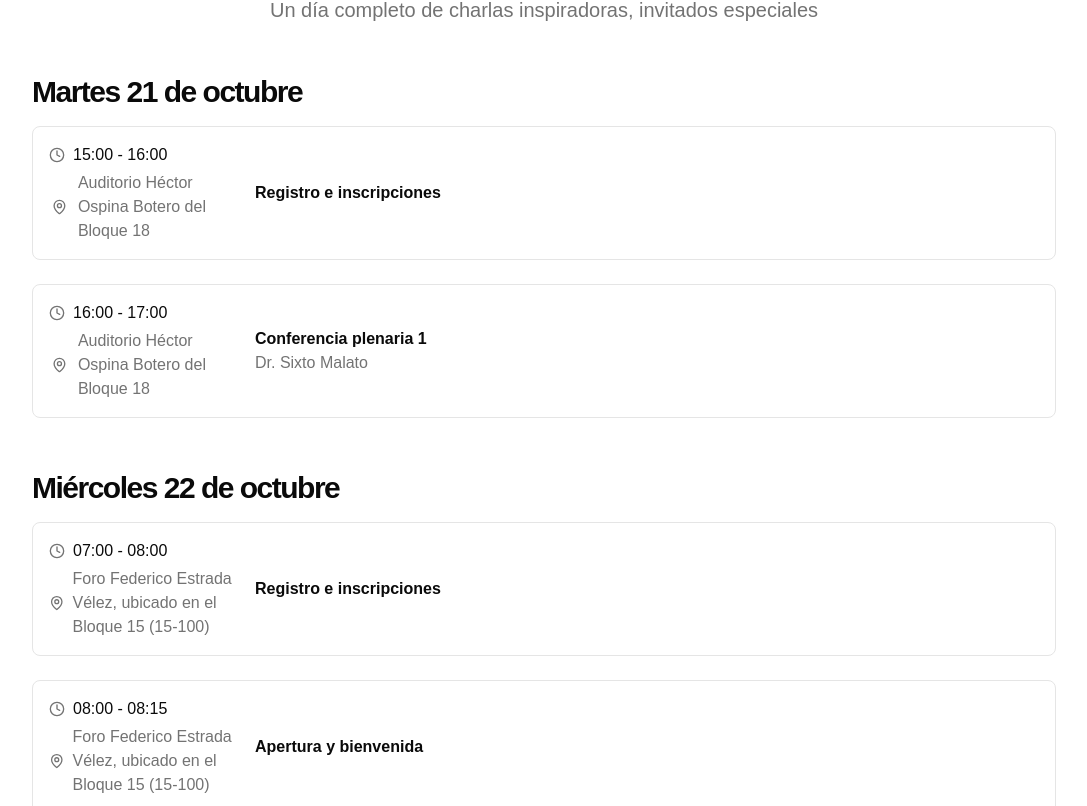
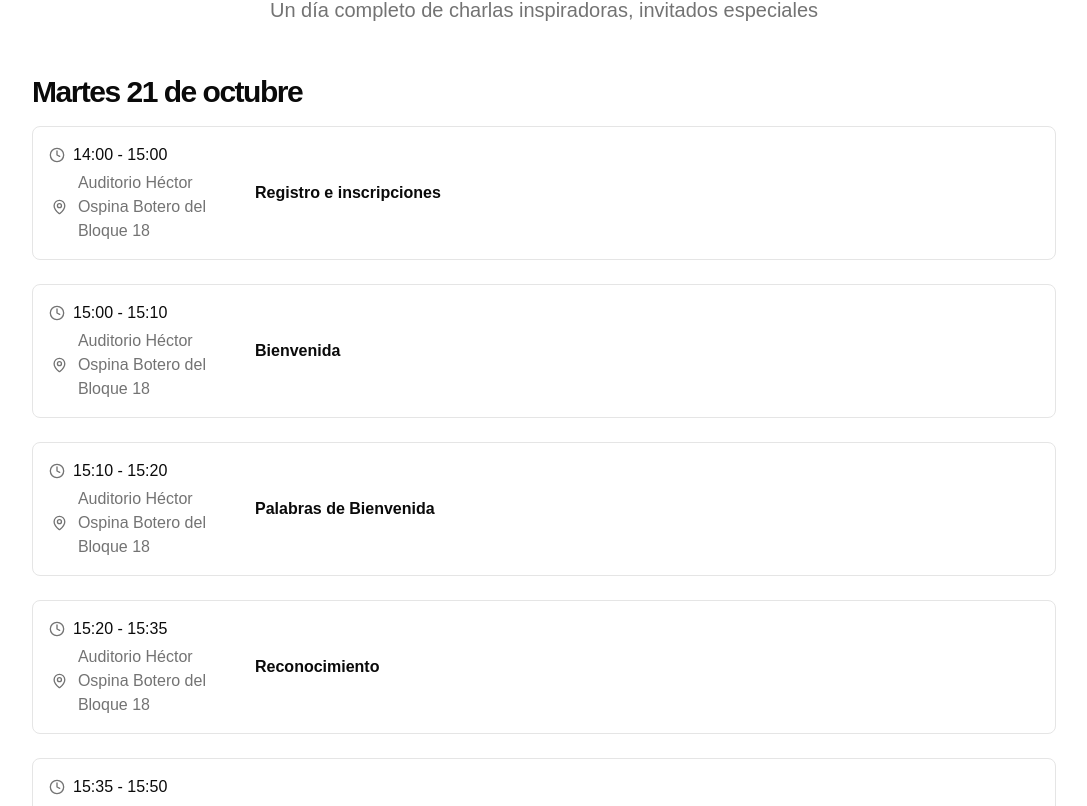
Before and after one commit to eli12gran/siqui, a Next.js app: page / in a window 1280 px wide. Shown: the part 9494-10300 px from the top of the page, without its empty margins (96-1183 px from the left). Built offline with nearby package versions, Linux system fonts and the light colour scheme.

Commit message:
Add activities to schedule

```diff
--- a/app/page.tsx
+++ b/app/page.tsx
@@ -898,16 +898,46 @@ export default function ScientificEventPage() {
               <div className="space-y-6">
                 {[
                   {
-                    time: "15:00 - 16:00",
+                    time: "14:00 - 15:00",
                     title: "Registro e inscripciones",
                     location: "Auditorio Héctor Ospina Botero del Bloque 18",
                   },
                   {
-                    time: "16:00 - 17:00",
+                    time: "15:00 - 15:10",
+                    title: "Bienvenida",
+                    location: "Auditorio Héctor Ospina Botero del Bloque 18",
+                  },
+                  {
+                    time: "15:10 - 15:20",
+                    title: "Palabras de Bienvenida",
+                    location: "Auditorio Héctor Ospina Botero del Bloque 18",
+                  },
+                  {
+                    time: "15:20 - 15:35",
+                    title: "Reconocimiento",
+                    location: "Auditorio Héctor Ospina Botero del Bloque 18",
+                  },
+                  {
+                    time: "15:35 - 15:50",
+                    title: "Premio Nacional - Procesos Avanzados de Oxidación",
+                    location: "Auditorio Héctor Ospina Botero del Bloque 18",
+                  },
+                  {
+                    time: "15:50 - 16:05",
+                    title: "Premio internacional - Procesos Avanzados de Oxidación",
+                    location: "Auditorio Héctor Ospina Botero del Bloque 18",
+                  },
+                  {
+                    time: "16:05 - 16:55",
                     title: "Conferencia plenaria 1",
                     speaker: "Dr. Sixto Malato",
                     location: "Auditorio Héctor Ospina Botero del Bloque 18",
                   },
+                  {
+                    time: "17:00 - 19:00",
+                    title: "Acto cultural / Coctel de bienvenida",
+                    location: "Auditorio Héctor Ospina Botero del Bloque 18",
+                  }
                 ].map((session, index) => (
                   <div key={index} className="flex flex-col gap-2 rounded-lg border p-4 md:flex-row md:items-center transition-shadow duration-200 hover:shadow-lg transform hover:scale-[1.01]">
                     <div className="flex w-full flex-col gap-1 md:w-1/5">
```
Also changed, not shown: 1 other file (tests, documents, lock files or other folders).
